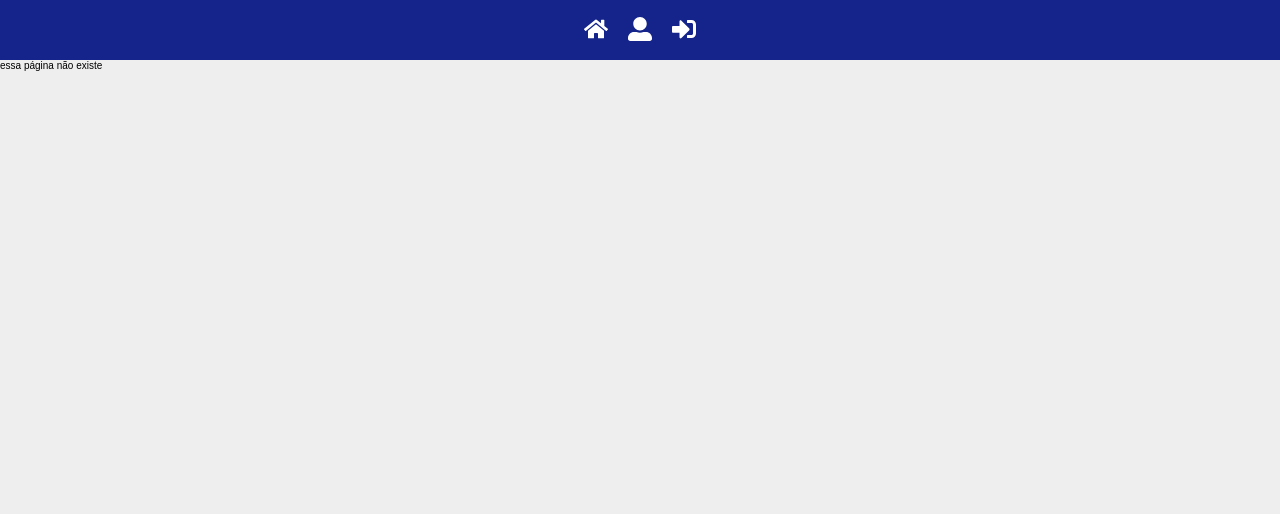
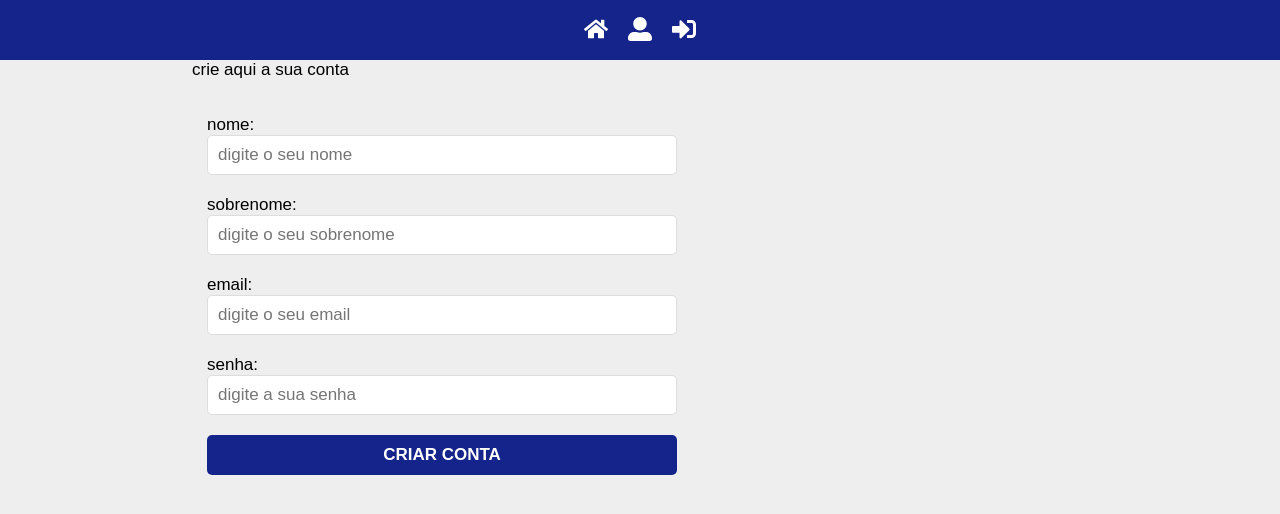
Before and after one commit to weldocarvalho/consuming_api-react, a React (Create React App) app: page /register in a window 1280 px wide. Shown: the top 514 px of the page. Built offline with nearby package versions, Linux system fonts and the light colour scheme.

Commit message:
feat: Register page add, fix: inconsistent package-lock

```diff
--- /dev/null
+++ b/src/pages/Register/index.jsx
@@ -0,0 +1,60 @@
+import { useState } from 'react';
+
+import { Wrapper } from '../../styles/GlobalStyle';
+import { Form } from './styled';
+
+export default function Register() {
+  const [name, setName] = useState('');
+  const [lastname, setLastname] = useState('');
+  const [email, setEmail] = useState('');
+  const [password, setPassword] = useState('');
+
+  return (
+    <Wrapper>
+      crie aqui a sua conta
+      <Form>
+        <label htmlFor="nome">
+          nome:
+          <input
+            type="text"
+            value={name}
+            onChange={(e) => setName(e.target.value)}
+            placeholder="digite o seu nome"
+          />
+        </label>
+
+        <label htmlFor="sobrenome">
+          sobrenome:
+          <input
+            type="text"
+            value={lastname}
+            onChange={(e) => setLastname(e.target.value)}
+            placeholder="digite o seu sobrenome"
+          />
+        </label>
+
+        <label htmlFor="email">
+          email:
+          <input
+            type="text"
+            value={email}
+            onChange={(e) => setEmail(e.target.value)}
+            placeholder="digite o seu email"
+          />
+        </label>
+
+        <label htmlFor="senha">
+          senha:
+          <input
+            type="text"
+            value={password}
+            onChange={(e) => setPassword(e.target.value)}
+            placeholder="digite a sua senha"
+          />
+        </label>
+
+        <button type="submit">criar conta</button>
+      </Form>
+    </Wrapper>
+  );
+}
--- /dev/null
+++ b/src/pages/Register/styled.js
@@ -0,0 +1,41 @@
+import styled from 'styled-components';
+
+export const Form = styled.form`
+  display: flex;
+  flex-direction: column;
+  margin-top: 2rem;
+  padding: 1.5rem;
+  width: 50rem;
+
+  label {
+    display: flex;
+    flex-direction: column;
+    margin-bottom: 2rem;
+  }
+
+  input {
+    height: 4rem;
+    padding: 0 1rem;
+    font-size: 1.7rem;
+    border: 0.1rem solid #ddd;
+    border-radius: 0.5rem;
+  }
+
+  button {
+    cursor: pointer;
+    transition: all 300ms;
+    height: 4rem;
+    padding: 0 1rem;
+    text-transform: uppercase;
+    border: none;
+    border-radius: 0.5rem;
+    background-color: #14248a;
+    color: white;
+    font-size: 1.7rem;
+    font-weight: bold;
+  }
+
+  button:hover {
+    background-color: #0c1a70;
+  }
+`;
--- a/src/routes/index.jsx
+++ b/src/routes/index.jsx
@@ -1,12 +1,14 @@
 import { Switch, Route } from 'react-router-dom';
 
 import Students from '../pages/Students';
+import Register from '../pages/Register'
 import Page404 from '../pages/Page404';
 
 export default function Routes() {
   return (
     <Switch>
       <Route exact path="/" component={Students} />
+      <Route exact path="/register" component={Register} />
       <Route path="*" component={Page404} />
     </Switch>
   );
--- a/src/styles/GlobalConfig.js
+++ b/src/styles/GlobalConfig.js
@@ -15,6 +15,7 @@ export default createGlobalStyle`
 
   body {
     background-color: #eeeeee;
+    font-size: 1.7rem;
   }
 
   a {
```
Also changed, not shown: 1 other file (tests, documents, lock files or other folders).
